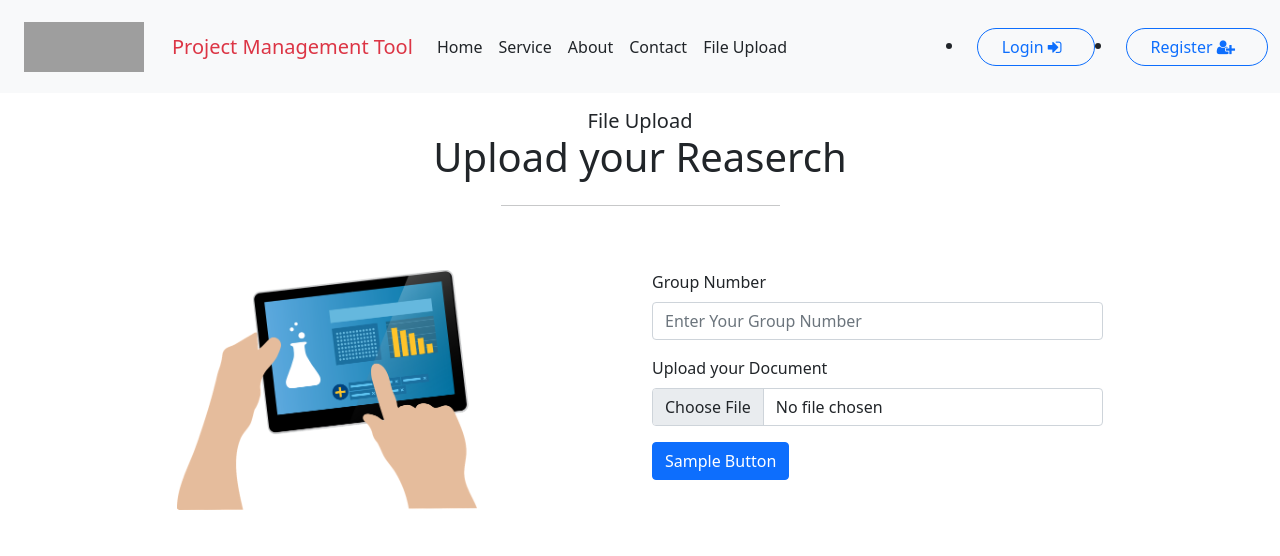
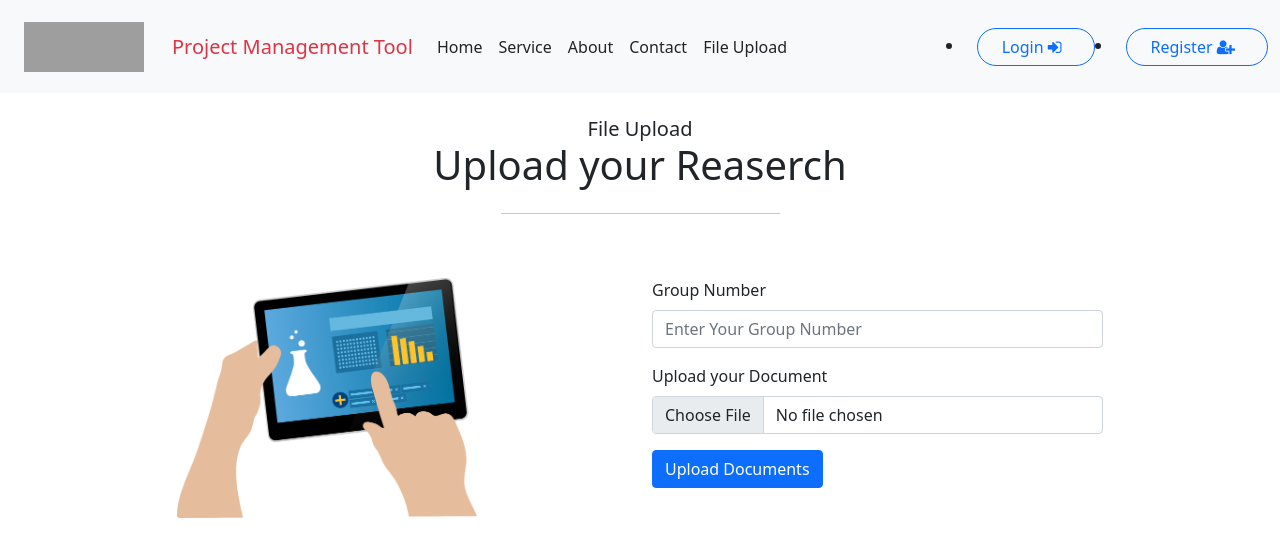
Before and after one commit to SandaliJayawickrama/AF_Project_Y3S1, a React (Create React App) app in the folder frontend/: page /fileupload in a window 1280 px wide. Shown: the top 556 px of the page. Built offline with nearby package versions, Linux system fonts and the light colour scheme; grey boxes are pictures that could not be loaded.

Commit message:
change upload file button name

```diff
--- a/frontend/src/Components/FileUpload/FileUpload.js
+++ b/frontend/src/Components/FileUpload/FileUpload.js
@@ -8,7 +8,7 @@ const FileUpload = () => {
     return (
         <div>
             <section id="contact">
-                <div className='container my-3 '>
+                <div className='container my-4 '>
                     <div className='row mb-5'>
                         <div className='col-12'>
                             <h3 className='fs-5 text-center mb-0'>File Upload</h3>
@@ -33,7 +33,7 @@ const FileUpload = () => {
                                     <input name="file" class="form-control" id="file" rows="5" type='file' />
                                 </div>
                                 <button type="button" class="btn btn-primary">
-                                    Sample Button
+                                    Upload Documents
                                 </button>
                             </form>
                         </div>
```
